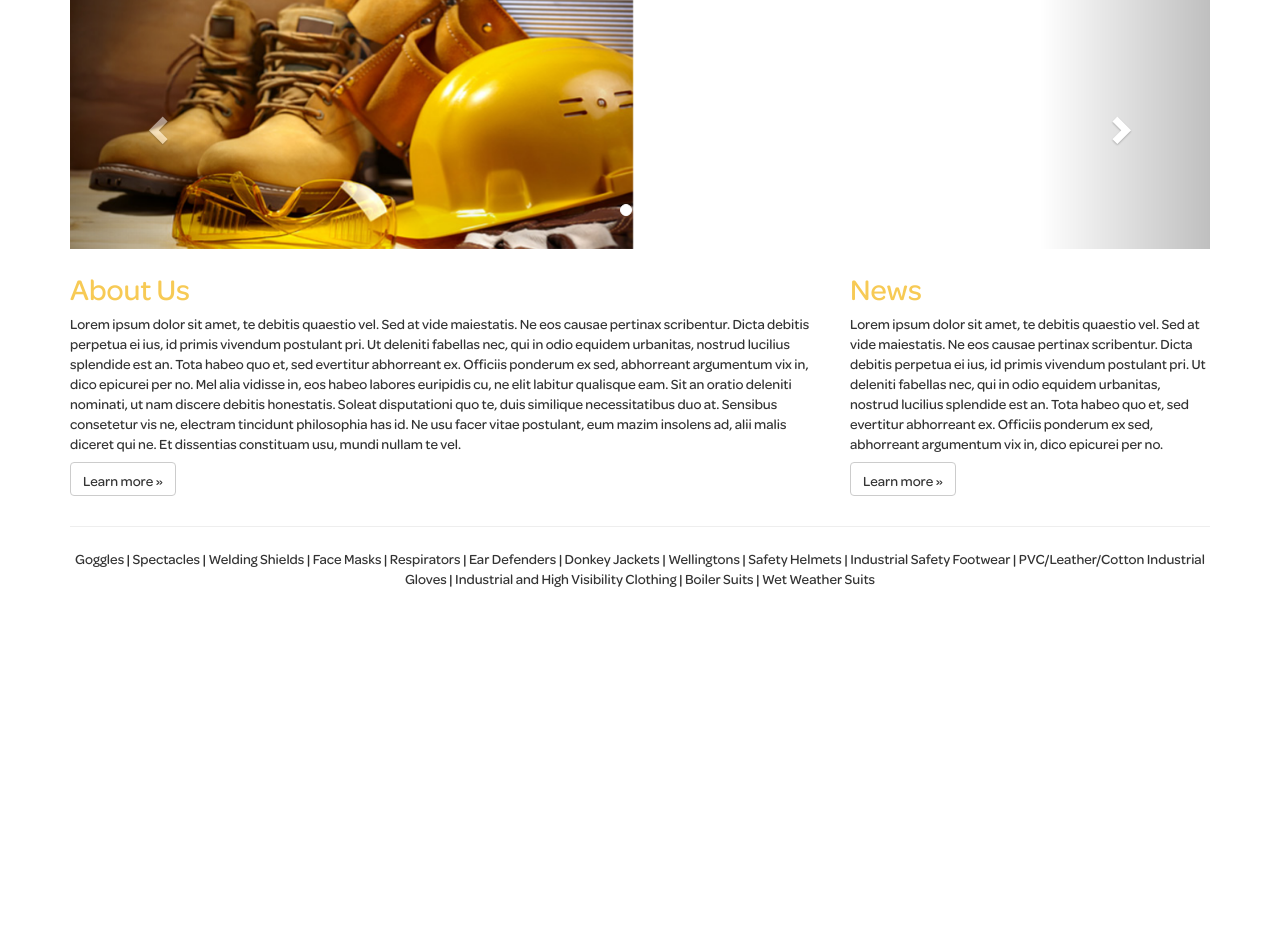
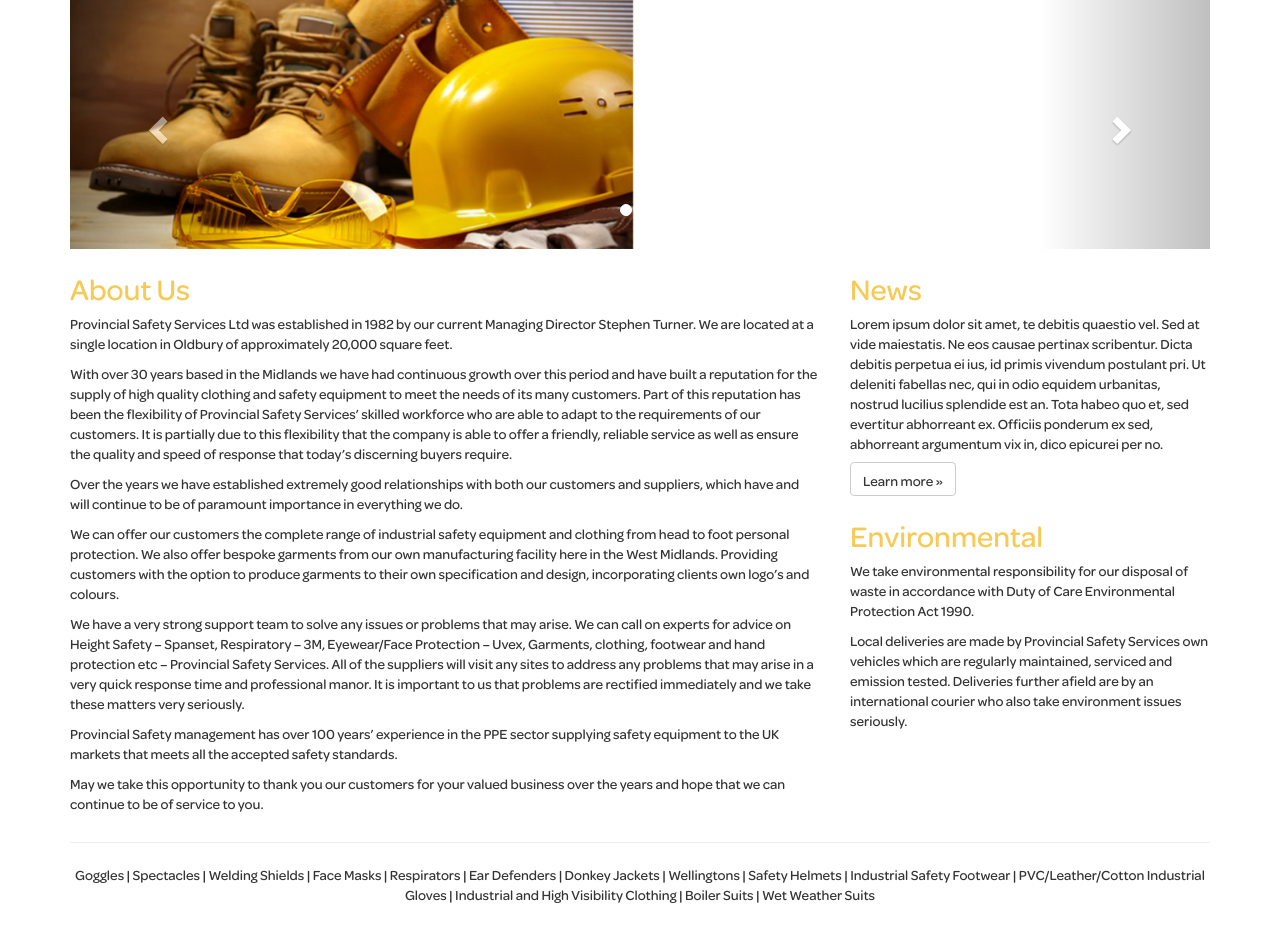
Before and after one commit to fosbie/ProvincialSafety, an ASP.NET MVC app: page / in a window 1280 px wide. Shown: the part 268-1201 px from the top of the page. Before the commit the page ends 855 px from the top, so only its background shows below. Run offline with ASP.NET Core 8 and stand-ins for ASP.NET MVC 5, Linux system fonts and the light colour scheme; the project's own start-up code is not run, and a stand-in starts its controllers and pages; some libraries are stand-ins or nearby versions.

Commit message:
Added About Us text

```diff
--- a/ProvincialSafety/Views/Home/Index.cshtml
+++ b/ProvincialSafety/Views/Home/Index.cshtml
@@ -42,15 +42,61 @@
     <div class="col-md-8">
         <h2>About Us</h2>
         <p>
-            Lorem ipsum dolor sit amet, te debitis quaestio vel. Sed at vide maiestatis. Ne eos causae pertinax scribentur. Dicta debitis perpetua ei ius, id primis vivendum postulant pri. Ut deleniti fabellas nec, qui in odio equidem urbanitas, nostrud lucilius splendide est an. Tota habeo quo et, sed evertitur abhorreant ex. Officiis ponderum ex sed, abhorreant argumentum vix in, dico epicurei per no.
-
-            Mel alia vidisse in, eos habeo labores euripidis cu, ne elit labitur qualisque eam. Sit an oratio deleniti nominati, ut nam discere debitis honestatis. Soleat disputationi quo te, duis similique necessitatibus duo at. Sensibus consetetur vis ne, electram tincidunt philosophia has id. Ne usu facer vitae postulant, eum mazim insolens ad, alii malis diceret qui ne. Et dissentias constituam usu, mundi nullam te vel.
+            Provincial Safety Services Ltd was established in 1982 by our current Managing Director
+            Stephen Turner. We are located at a single location in Oldbury of approximately 20,000
+            square feet.
         </p>
-        <p><a class="btn btn-default" href="#">Learn more &raquo;</a></p>
+        <p>
+            With over 30 years based in the Midlands we have had continuous growth over this period
+            and have built a reputation for the supply of high quality clothing and safety equipment to
+            meet the needs of its many customers. Part of this reputation has been the flexibility of
+            Provincial Safety Services’ skilled workforce who are able to adapt to the requirements of
+            our customers. It is partially due to this flexibility that the company is able to offer a
+            friendly, reliable service as well as ensure the quality and speed of response that today’s
+            discerning buyers require.
+        </p>
+        <p>
+            Over the years we have established extremely good relationships with both our customers
+            and suppliers, which have and will continue to be of paramount importance in everything
+            we do.
+        </p>
+        <p>
+            We can offer our customers the complete range of industrial safety equipment and clothing
+            from head to foot personal protection. We also offer bespoke garments from our own
+            manufacturing facility here in the West Midlands. Providing customers with the option to
+            produce garments to their own specification and design, incorporating clients own logo’s
+            and colours.
+        </p>
+        <p>
+            We have a very strong support team to solve any issues or problems that may arise. We can
+            call on experts for advice on Height Safety – Spanset, Respiratory – 3M, Eyewear/Face
+            Protection – Uvex, Garments, clothing, footwear and hand protection etc – Provincial Safety
+            Services. All of the suppliers will visit any sites to address any problems that may arise in a
+            very quick response time and professional manor. It is important to us that problems are
+            rectified immediately and we take these matters very seriously.
+        </p>
+        <p>
+            Provincial Safety management has over 100 years’ experience in the PPE sector supplying
+            safety equipment to the UK markets that meets all the accepted safety standards.
+        </p>
+        <p>
+            May we take this opportunity to thank you our customers for your valued business over the
+            years and hope that we can continue to be of service to you.
+        </p>
     </div>
     <div class="col-md-4">
         <h2>News</h2>
         <p>Lorem ipsum dolor sit amet, te debitis quaestio vel. Sed at vide maiestatis. Ne eos causae pertinax scribentur. Dicta debitis perpetua ei ius, id primis vivendum postulant pri. Ut deleniti fabellas nec, qui in odio equidem urbanitas, nostrud lucilius splendide est an. Tota habeo quo et, sed evertitur abhorreant ex. Officiis ponderum ex sed, abhorreant argumentum vix in, dico epicurei per no.
         <p><a class="btn btn-default" href="#">Learn more &raquo;</a></p>
+        <h2>Environmental</h2>
+        <p>
+            We take environmental responsibility for our disposal of waste in accordance with Duty of
+            Care Environmental Protection Act 1990.
+        </p>
+        <p>
+            Local deliveries are made by Provincial Safety Services own vehicles which are regularly
+            maintained, serviced and emission tested. Deliveries further afield are by an international
+            courier who also take environment issues seriously.
+        </p>
     </div>
 </div>
```
Also changed, not shown: ProvincialSafety/Images/Characters.JPG (added).
